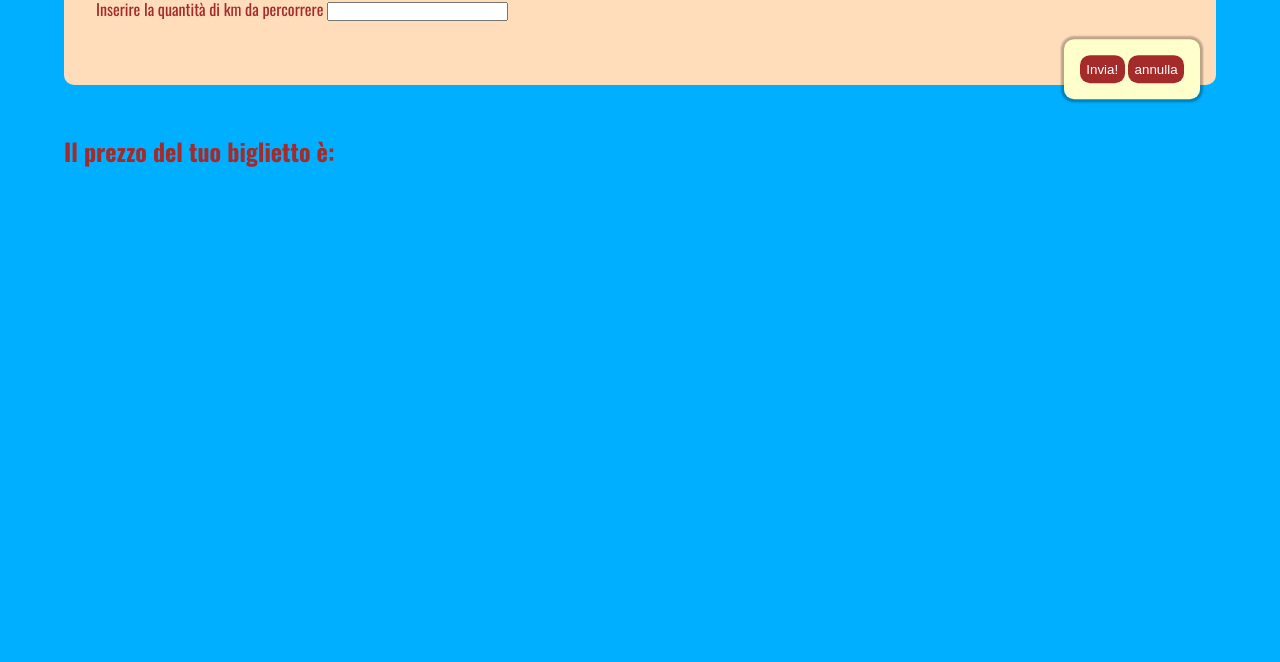
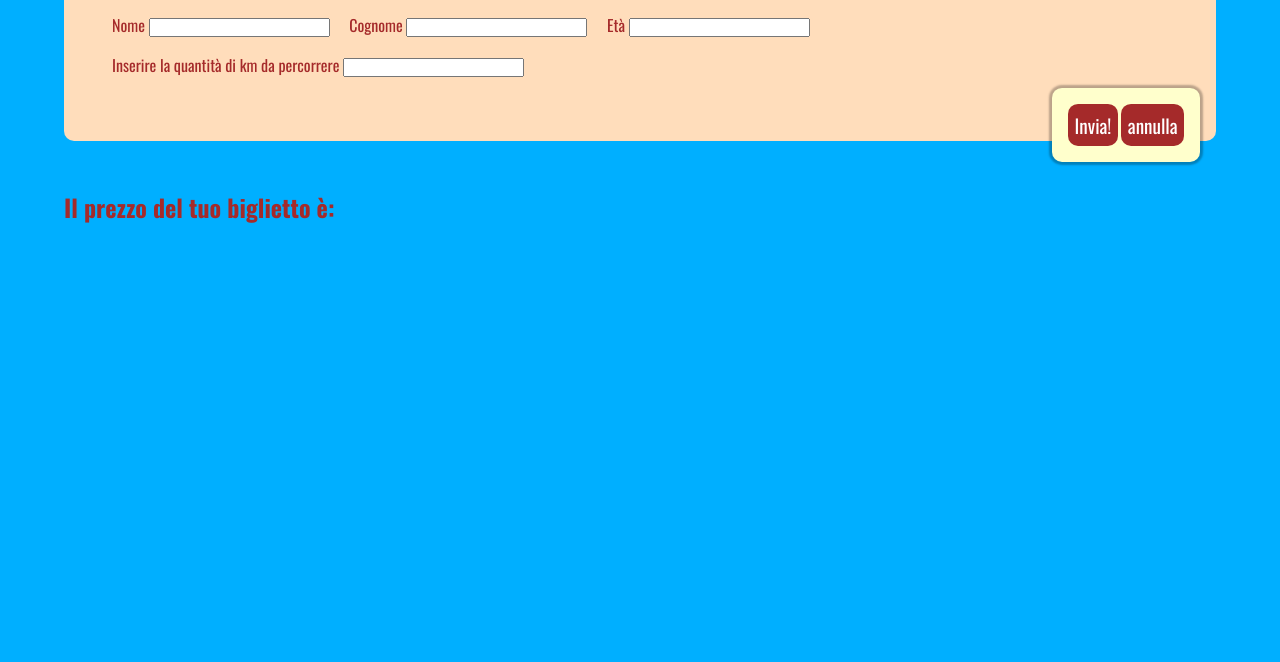
Before and after one commit to gioanbatan/js-biglietto-treno-form, a plain HTML site: page index.html in a window 1280 px wide. Shown: the part 138-800 px from the top of the page. Drawn offline with nearby package versions, Linux system fonts and the light colour scheme.

Commit message:
Input Name and LastName added

```diff
--- a/css/style.css
+++ b/css/style.css
@@ -22,6 +22,10 @@ h2 {
     margin-top: 3rem;
 }
 
+button {
+    font-family: 'Oswald', sans-serif;
+}
+
 .ms_main-wrapper {
     width: 90%;
     margin: 0 auto;
@@ -34,6 +38,11 @@ h2 {
     background-color: #ffddbb;
     padding: 2rem 2rem 4rem;
     border-radius: 10px;
+}
+.ms_user-data label {
+    display: inline-block;
+    padding-left: 1rem;
+    padding-top: 1rem;
 }
 
 .ms_send {
@@ -51,6 +60,7 @@ h2 {
 }
 
 .ms_send button {
+    font-size: 1.2rem;
     padding: 0.4rem;
     border: none;
     background-color: #a52a2a;
--- a/index.html
+++ b/index.html
@@ -24,13 +24,22 @@
                 <div class="ms_user-data">
                     <h1>Boolean Travels</h1>
 
-                    <label for="user-age">Inserire l'età </label>
+                    <p>Inserisci i tuoi dati:</p>
+
+                    <label for="user-name">Nome</label>
+                    <input type="text" id="user-name">
+
+                    <label for="user-lastname">Cognome</label>
+                    <input type="text" id="user-lastname">
+
+                    <label for="user-age">Età</label>
                     <input type="text" id="user-age">
 
                     <br>
 
                     <label for="user-distance">Inserire la quantità di km da percorrere </label>
                     <input type="text" id="user-distance">
+
 
                     <!-- Send button -->
                     <div class="ms_send">
--- a/js/script.js
+++ b/js/script.js
@@ -19,6 +19,11 @@ const pricePerKm = 0.21;
 console.log("pricePerKm", pricePerKm)
 
 // INPUT
+// L'utente fornisce nome e cognome
+const userNameInput = document.getElementById("user-name");
+const userLastNameInput = document.getElementById("user-lastname");
+console.log("Name and lastname", userNameInput, userLastNameInput);
+
 // L'utente fornisce i km da percorrere attraverso l'input
 const userAgeInput = document.getElementById("user-age");
 console.log(userAgeInput);
@@ -77,11 +82,15 @@ sendBtn.addEventListener("click", function() {
     document.getElementById("final-price").innerHTML = `Il prezzo del tuo biglietto è: ${priceTotal} €`;
 
     // Pulizia input
+    userNameInput.value = "";
+    userLastNameInput.value ="";
     userAgeInput.value = "";
     userDistanceInput.value = "";
 })
 
 clearBtn.addEventListener("click", function() {
+    userNameInput.value = "";
+    userLastNameInput.value ="";
     userAgeInput.value = "";
     userDistanceInput.value = "";
 })
```
